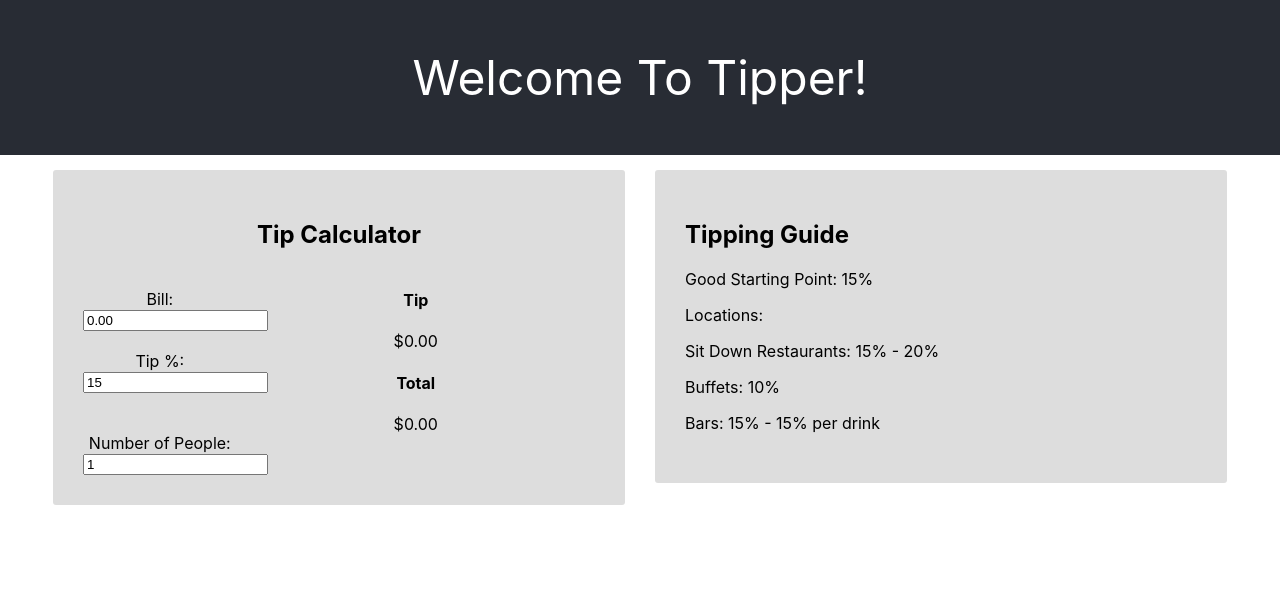
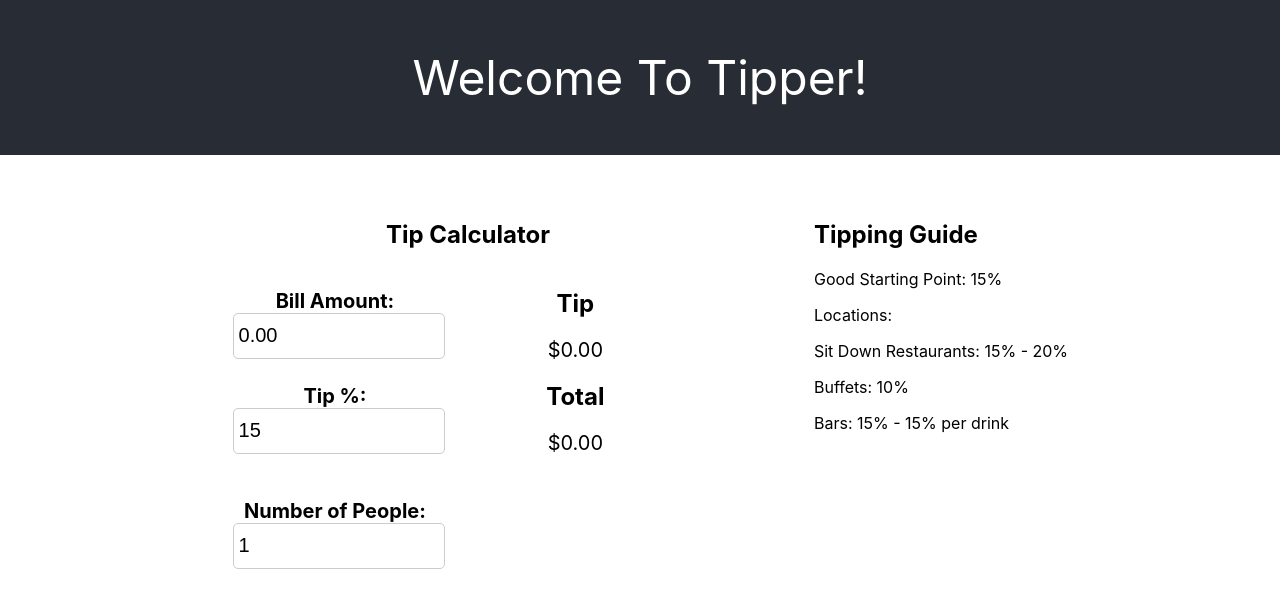
Before and after one commit to mawais54013/Tipper-Project, a React (Create React App) app: page / in a window 1280 px wide. Shown: the top 608 px of the page. Built offline with nearby package versions, Linux system fonts and the light colour scheme.

Commit message:
style fix

```diff
--- a/src/App.css
+++ b/src/App.css
@@ -19,7 +19,7 @@
   width:40%;
   text-align: center;
   padding: 30px;
-  background-color: #ddd;
+  /* background-color: #ddd; */
   border-radius: 3px;
   margin: 15px;
   vertical-align: top;
@@ -27,10 +27,10 @@
 .right
 {
   display: inline-block;
-  width: 40%;
+  /* width: 43%; */
   text-align: left;
   padding: 30px;
-  background-color: #ddd;
+  /* background-color: #ddd; */
   border-radius: 3px;
   margin: 15px;
 }
--- a/src/components/tipCal.css
+++ b/src/components/tipCal.css
@@ -1,15 +1,41 @@
 #div1 {
     width: 100%;
+    border-color: red #32a1ce;
 }
 
 .div2 {
     display: inline-block;
+    margin-right: 10px;
     vertical-align: top;
-    width: 30%;
+    width: 40%;
 }
 
 .div3 {
     display: inline-block;
     overflow: hidden;
-    width: 70%;
+    width: 50%;
 }
+
+label {
+    width:60px;
+    font-size:20px;
+    line-height:24px;
+    font-weight:bold;
+
+}
+input {
+    width:200px;
+    height: 40px;
+    margin-bottom:5px;
+    font-size: 20px;
+    line-height:18px;
+    padding:2px 5px;
+    -webkit-border-radius: 5px;
+    -moz-border-radius: 5px;
+    border-radius: 5px;
+    border:1px solid #CCC;
+}
+
+#pTag {
+    font-size: 20px;
+}
--- a/src/components/tipCalculator.js
+++ b/src/components/tipCalculator.js
@@ -37,10 +37,10 @@ class TipCalculator extends React.Component {
           console.log(totalNum)
           let fullTotal;
 
-          if(isNaN(totalNum))
+          if(isNaN(totalNum) || totalNum < 0)
           {
-              tipTotal = 'All fields must be numbers';
-              fullTotal = 'All fields must be numbers';
+              tipTotal = 'All fields must be positive numbers';
+              fullTotal = 'All fields must be positive numbers';
           }
           else
           {
@@ -64,7 +64,7 @@ class TipCalculator extends React.Component {
                 <br/>
                 <form onSubmit={this.handleSubmit}>
                     <label>
-                    Bill:
+                    Bill Amount:
                     <br/>
                     <input type="number" value={this.state.value} onChange={this.handleChange} />
                     </label>
@@ -88,11 +88,11 @@ class TipCalculator extends React.Component {
             </div>
 
             <div className='div3'>
-                <h4>Tip</h4>
-                <p>{tipTotal}</p>
+                <h2>Tip</h2>
+                <p id="pTag">{tipTotal}</p>
 
-                <h4>Total</h4>
-                <p>{fullTotal}</p>
+                <h2>Total</h2>
+                <p id="pTag">{fullTotal}</p>
             </div>
           </div>
         );
--- a/src/components/tipStandards.js
+++ b/src/components/tipStandards.js
@@ -4,7 +4,7 @@ import './tipCal.css';
 const tipStandards = () => {
     return (
         <div id="div1">
-            <div className="div3">
+            <div >
             <h2>Tipping Guide</h2>
             <p>Good Starting Point: 15%</p>
             <p>Locations:</p>
```
